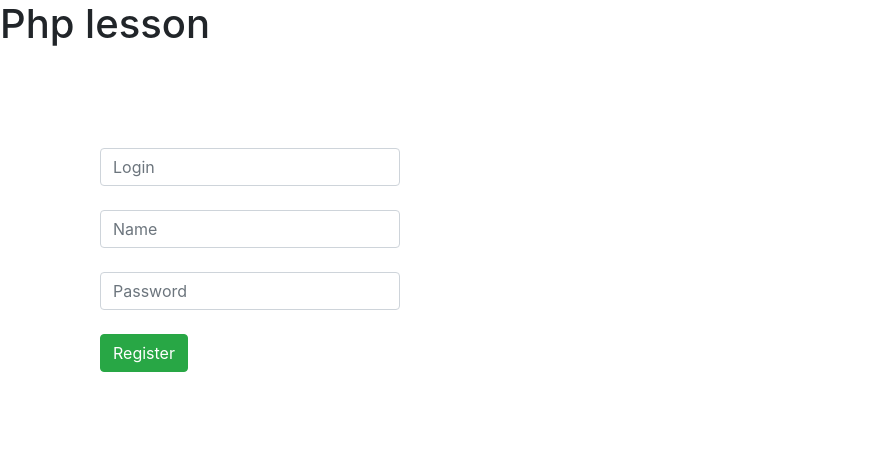
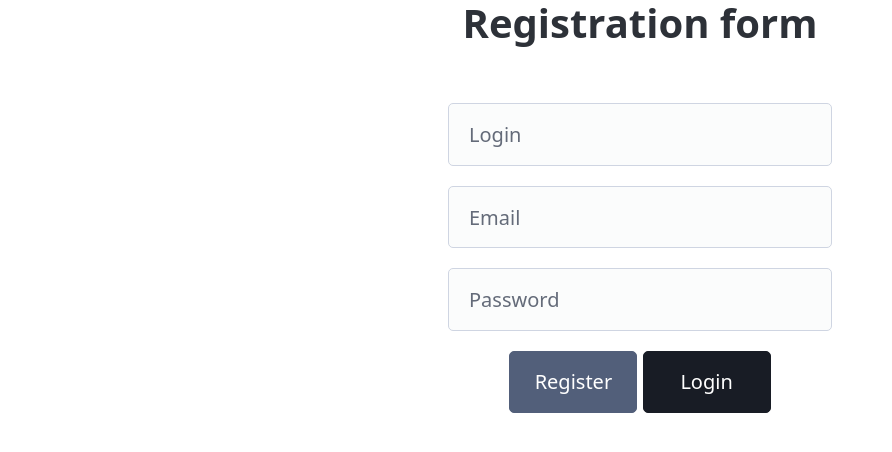
Before and after one commit to Belijj/lesson_web, a PHP site: page / in a window 1280 px wide. Shown: the top 452 px of the page, without its empty margins (0-892 px from the left). Run offline with PHP 8.4, Linux system fonts and the light colour scheme; some libraries are stand-ins or nearby versions.

Commit message:
Php+Jquery+MySQL

```diff
--- a/index.css
+++ b/index.css
@@ -1,8 +1,22 @@
-.form {
-    margin-top: 100px;
-    margin-left: 100px;
+.wrapper {
+    margin-top: 5%;
+    display: flex;
+    text-align: center;
+    align-items: center;
+    flex-direction: column;
+    width: 100%;
+    margin: 0 auto;
 }
 
-.form input {
-    width: 300px;
+.input__wrap {
+    margin-top: 10%;
+    width: 30vw;
 }
+
+.input__wrap button {
+    width: 10vw;
+}
+
+.wrapper input {
+    width: 500px;
+}
--- a/index.js
+++ b/index.js
@@ -1,8 +1,27 @@
 $(document).ready(function() {
-    $("#add").on('click', function(event) {
+    console.log("Loaded");
+
+    $("#register").on('click', function(event) {
         event.preventDefault();
-        $.post("./request.php", $("#productForm").serialize(), function(data) {
-            console.log("Response: ", data);
+        $.post("./register.php", $("#productForm").serialize(), function(data) {
+            if (data === "Email already exists!") {
+                alert("Email already exists!");
+            } else {
+                alert("Account created");
+            }
+        });
+    });
+
+    $("#loginbtn").on('click', function(event) {
+        event.preventDefault();
+        $.post("./login.php", $("#productForm").serialize(), function(data) {
+            if (data === "reg ok") {
+                alert("Registration successful");
+            } else if (data === "pass not ok") {
+                alert("Password incorrect");
+            } else {
+                alert("User not found");
+            }
         });
     });
 });
--- a/index.php
+++ b/index.php
@@ -1,25 +1,25 @@
 <!DOCTYPE html>
 <html lang="en">
 <head>
-    <meta charset="utf-8" />
-    <meta name="viewport" content="width=device-width, initial-scale=1" />
-    <meta name="theme-color" content="#000000" />
-    <link rel="apple-touch-icon" href="%PUBLIC_URL%/logo192.png" />
-    <link rel="manifest" href="%PUBLIC_URL%/manifest.json" />
-    <link rel="stylesheet" href="./index.css"/>
-    <link rel="stylesheet" href="https://cdn.jsdelivr.net/npm/bootstrap@4.3.1/dist/css/bootstrap.min.css" integrity="sha384-ggOyR0iXCbMQv3Xipma34MD+dH/1fQ784/j6cY/iJTQUOhcWr7x9JvoRxT2MZw1T" crossorigin="anonymous">
+    <meta charset="UTF-8">
+    <meta name="viewport" content="width=device-width, initial-scale=1.0">
+    <link rel="stylesheet" href = "./index.css"/>
+    <link rel="stylesheet"href="https://cdn.jsdelivr.net/npm/@picocss/pico@2/css/pico.min.css"/>
     <script src="https://code.jquery.com/jquery-3.6.0.min.js"></script>
     <script src="./index.js"></script>
 </head>
 <body>
-    <h1>Php lesson</h1>
-    <form action="./request.php" method="post" class="form" id="productForm">
-        <input type="text" id="login" name="login" class="form-control" placeholder="Login"><br>
-        <input type="text" id="name" name="name" class="form-control" placeholder="Name"><br>
-        <input type="text" id="password" name="price" class="form-control" placeholder="Password"><br>
-        <div class="buttons">
-            <button type="submit" class="btn btn-success" id="add">Register</button>
-        </div>
-    </form>
+<div class="wrapper">
+    <h1>Registration form</h1>
+    <form action="" method="post" class="form" id="productForm">
+    <div class="input__wrap">
+    <input type="login" id = "login" name="login" placeholder="Login" aria-label="Login" required/>
+    <input type="email" id = "email" name="email" placeholder="Email" aria-label="Email" autocomplete="email" required/>
+    <input type="password" id = "password" name="password" placeholder="Password" aria-label="Password" required/>
+    <button class="secondary" id = "register">Register</button>
+    <button class="contrast" id = "loginbtn">Login</button>
+</form>
+</div>
+</div>
 </body>
 </html>
--- a/request.php
+++ /dev/null
@@ -1,4 +0,0 @@
-<?php
-
-$login = $_POST['login'];
-echo $login;
```
Also changed, not shown: login.php (added, +32 -0 lines), register.php (added, +28 -0 lines).
